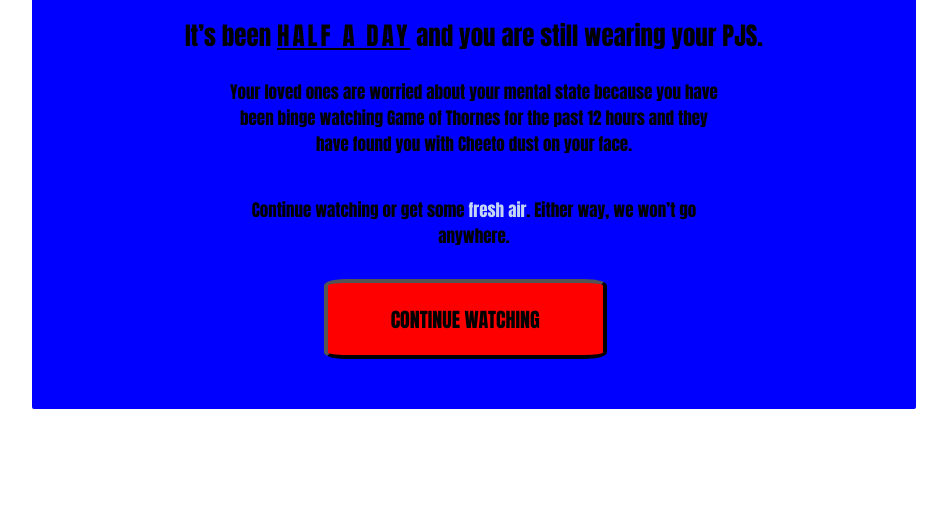
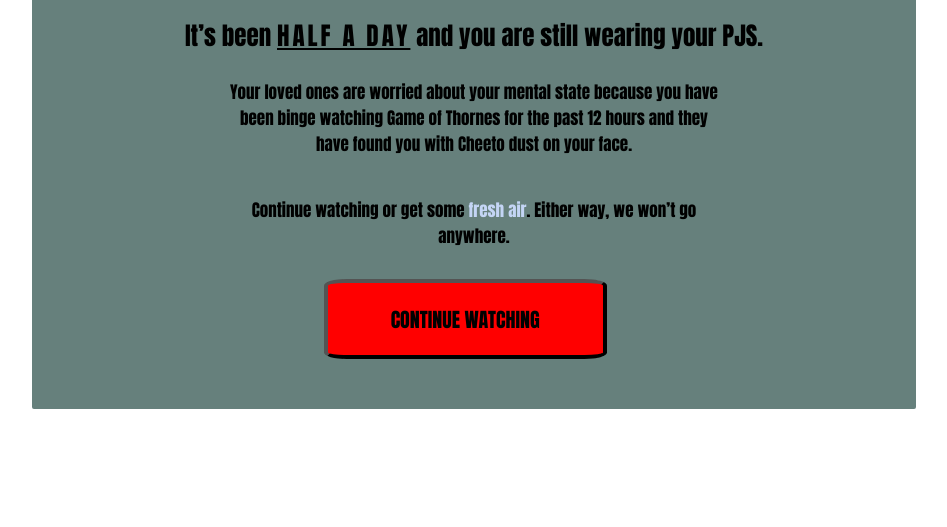
Before and after one commit to KityLinn/Are-you-still-watching, a plain HTML site: page index.html in a window 1280 px wide. Shown: the part 273-800 px from the top of the page, without its empty margins (166-1113 px from the left). Drawn offline with Linux system fonts and the light colour scheme.

Commit message:
Update ayswcss.css

```diff
--- a/ayswcss.css
+++ b/ayswcss.css
@@ -9,11 +9,13 @@
 }
 
 .box1 {
-    background-color:blue;
+    background-color: rgba(102, 128, 124, 1);
     margin: auto;
     width: 70%;
     height: 70vh;
     border-radius: 2px;
+    border-color: rgba(102, 128, 124, 1);
+    border-width: 1px;
 
 }
 
```
